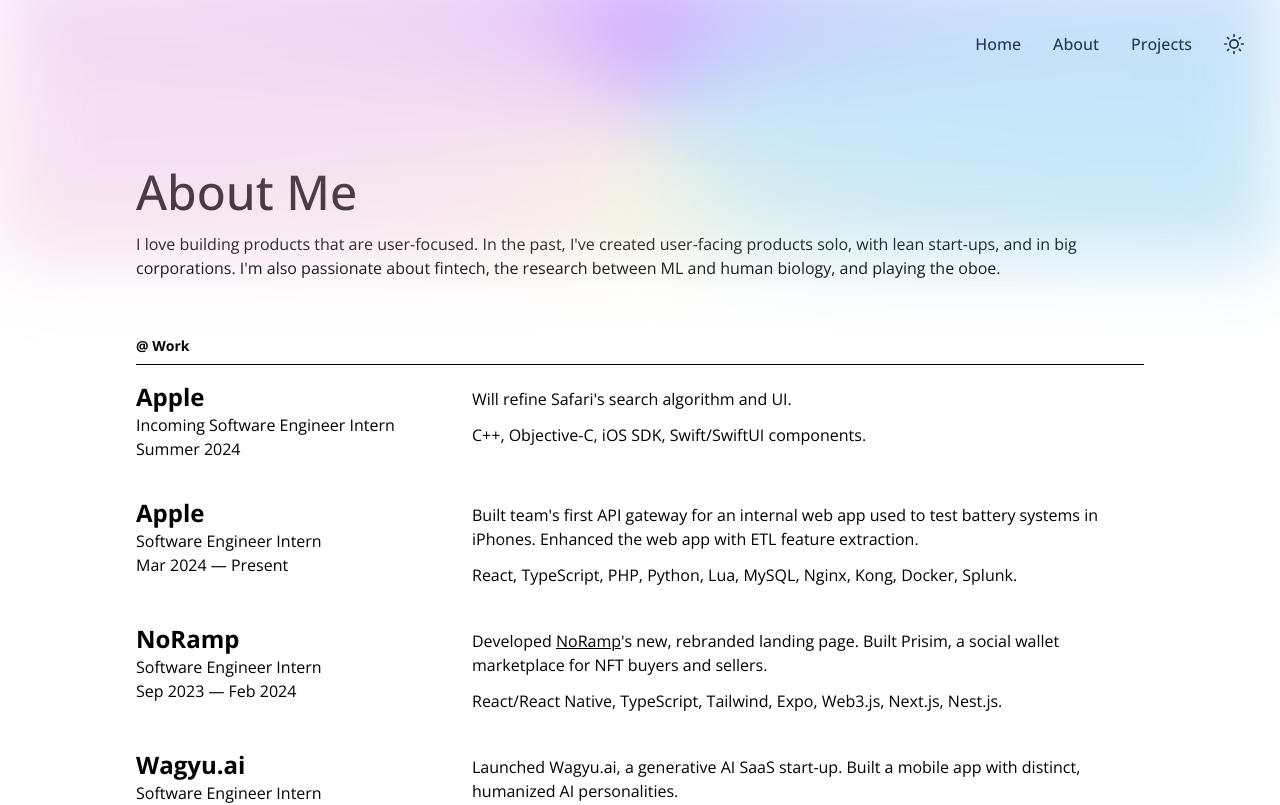
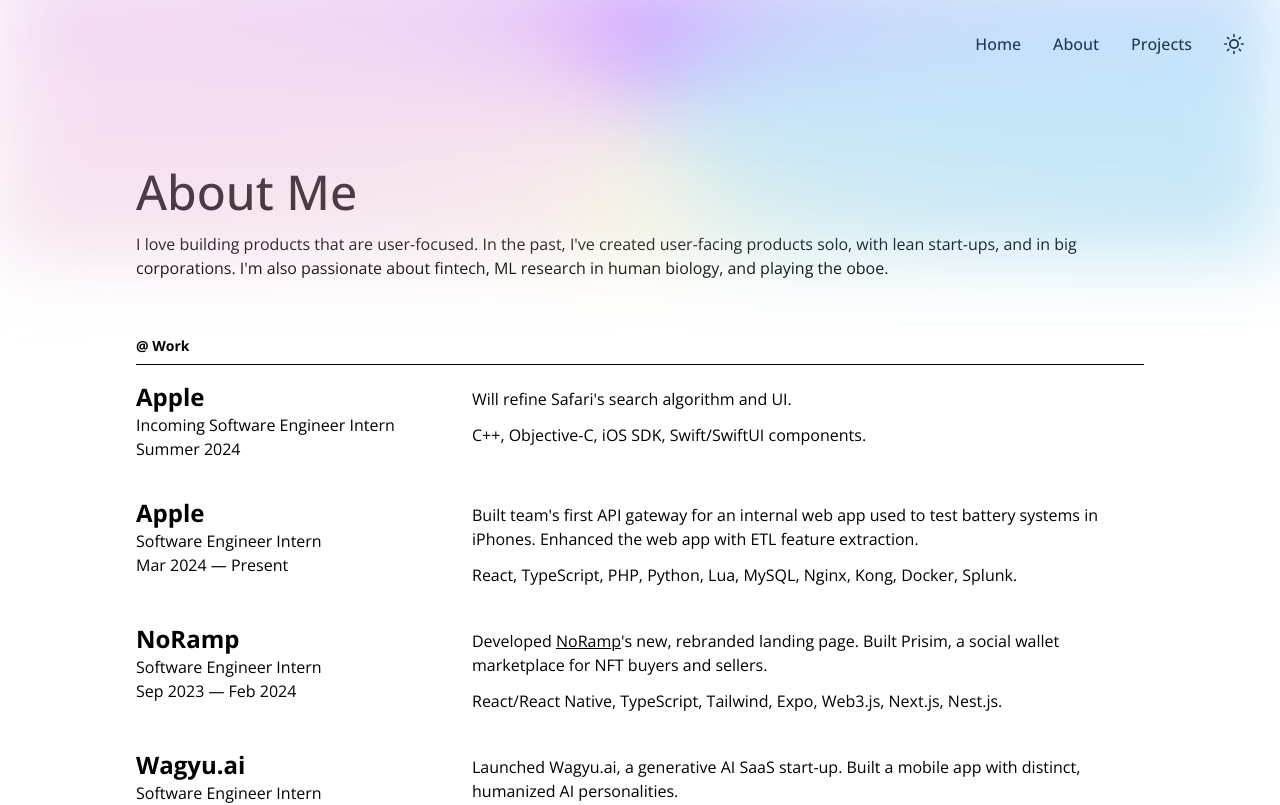
Before and after one commit to aaronkjin/personal, a Next.js app: page /about in a window 1280 px wide. Shown: the top 805 px of the page. Built offline with nearby package versions, Linux system fonts and the light colour scheme.

Commit message:
description

```diff
--- a/pages/about.js
+++ b/pages/about.js
@@ -20,8 +20,8 @@ export default function About() {
           <h2 className="text-sm tablet:text-base p-1 tablet:p-2 text-bold w-full">
             I love building products that are user-focused. In the past,
             I&apos;ve created user-facing products solo, with lean start-ups,
-            and in big corporations. I&apos;m also passionate about fintech, the
-            research between ML and human biology, and playing the oboe.
+            and in big corporations. I&apos;m also passionate about fintech, ML
+            research in human biology, and playing the oboe.
           </h2>
         </div>
       </div>
```
